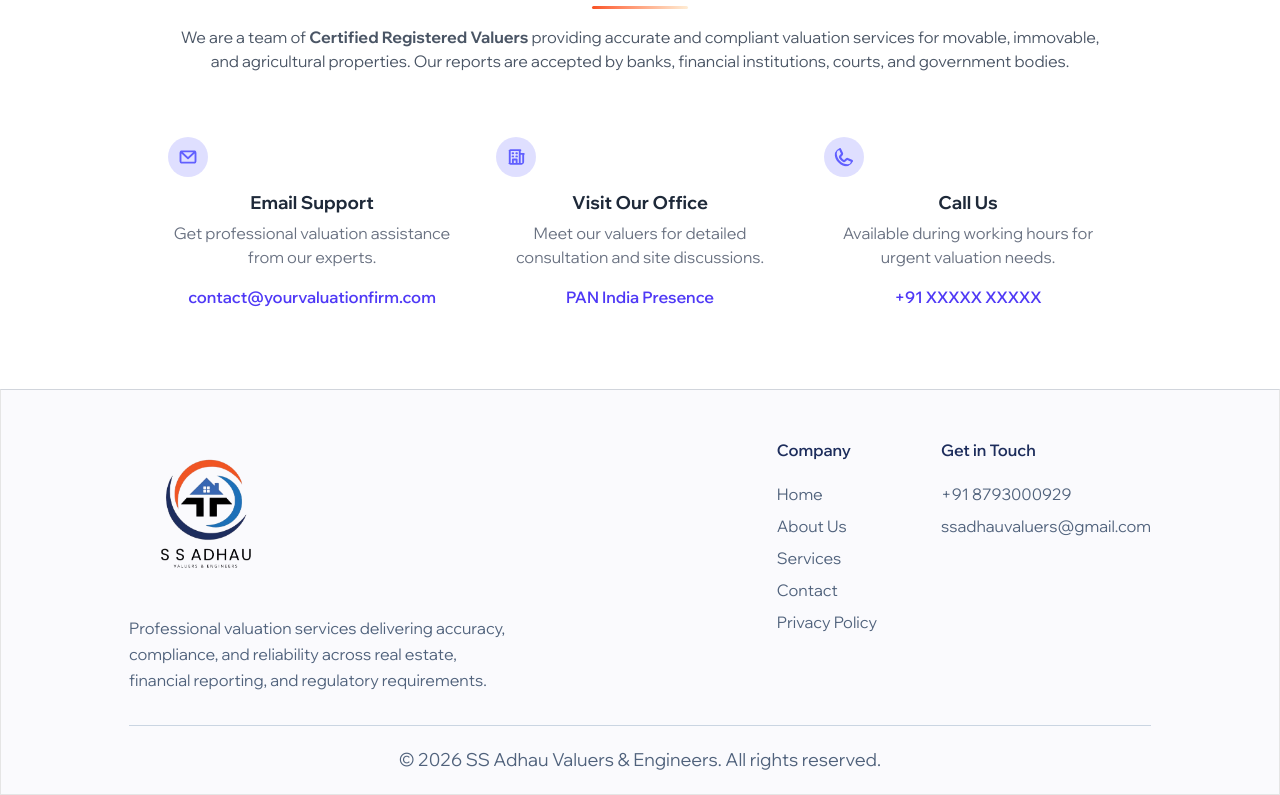
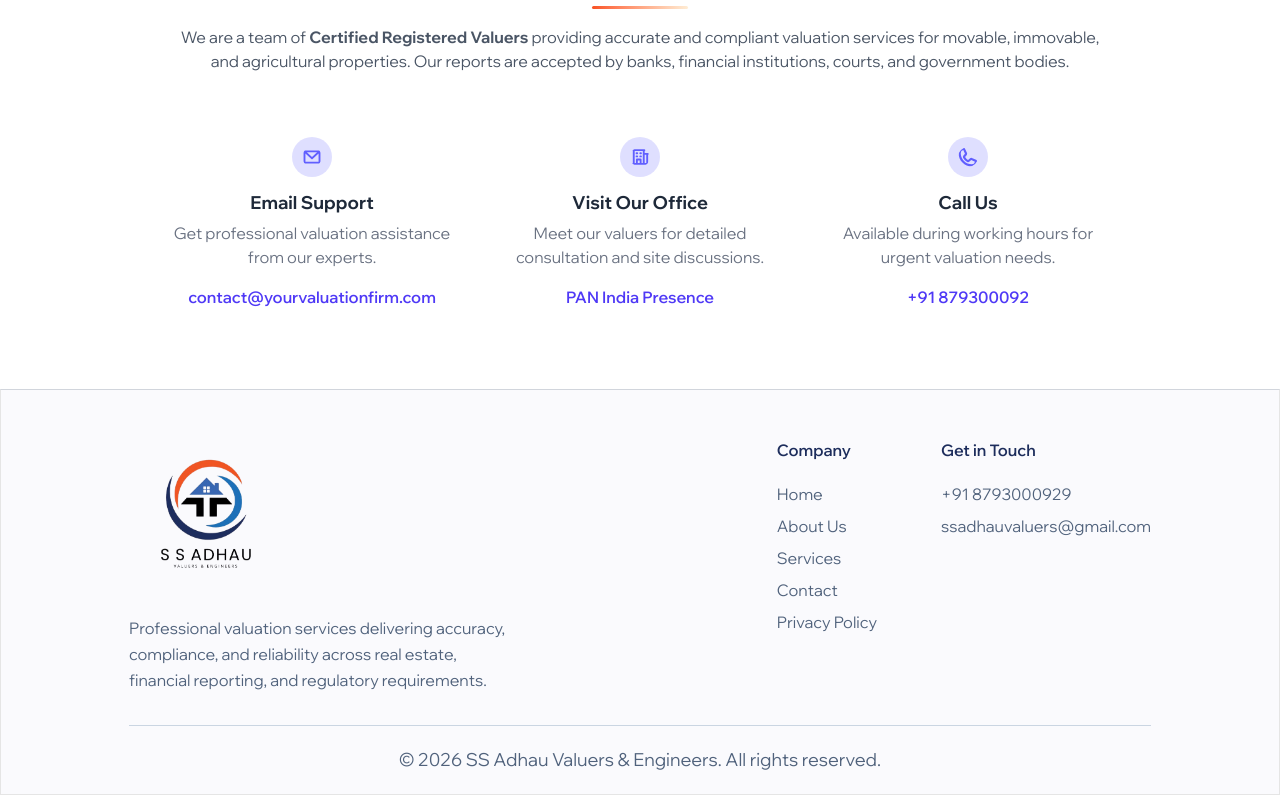
Before and after one commit to OmAmbekar25/ss-adhau-website, a Next.js app: page / in a window 1280 px wide. Shown: the part 4044-4839 px from the top of the page. Built offline with nearby package versions, Linux system fonts and the light colour scheme.

Commit message:
completed the about and services page

```diff
--- a/src/components/HomeContact.jsx
+++ b/src/components/HomeContact.jsx
@@ -31,7 +31,7 @@ export default function HomeContact() {
       {/* Contact Grid */}
       <div className="grid md:grid-cols-3 gap-10 mt-16 ">
         {/* Email */}
-        <div>
+        <div className="flex flex-col items-center">
           <svg className="text-indigo-500 bg-indigo-500/20 p-2.5 aspect-square rounded-full size-10" width="24"
                         height="24" viewBox="0 0 24 24" fill="none" xmlns="http://www.w3.org/2000/svg">
                         <path
@@ -51,7 +51,7 @@ export default function HomeContact() {
         </div>
 
         {/* Office */}
-        <div>
+        <div  className="flex flex-col items-center">
            <svg className="text-indigo-500 bg-indigo-500/20 p-2.5 aspect-square rounded-full size-10" width="24"
                         height="24" viewBox="0 0 24 24" fill="none" xmlns="http://www.w3.org/2000/svg">
                         <path
@@ -68,7 +68,7 @@ export default function HomeContact() {
         </div>
 
         {/* Call */}
-        <div>
+        <div  className="flex flex-col items-center">
           <svg className=" text-indigo-500 bg-indigo-500/20 p-2.5 aspect-square rounded-full size-10" width="21"
                         height="21" viewBox="0 0 21 21" fill="none" xmlns="http://www.w3.org/2000/svg">
                         <path
@@ -80,7 +80,7 @@ export default function HomeContact() {
             Available during working hours for urgent valuation needs.
           </p>
           <span className="text-indigo-600 font-semibold">
-            +91 XXXXX XXXXX
+            +91 879300092
           </span>
         </div>
       </div>
```
